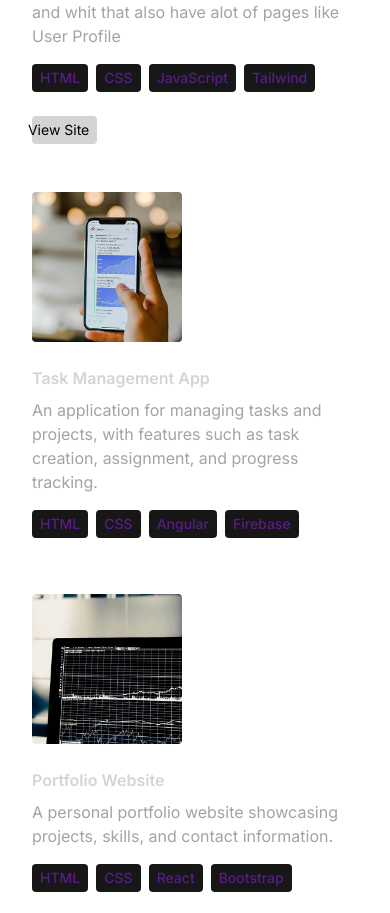
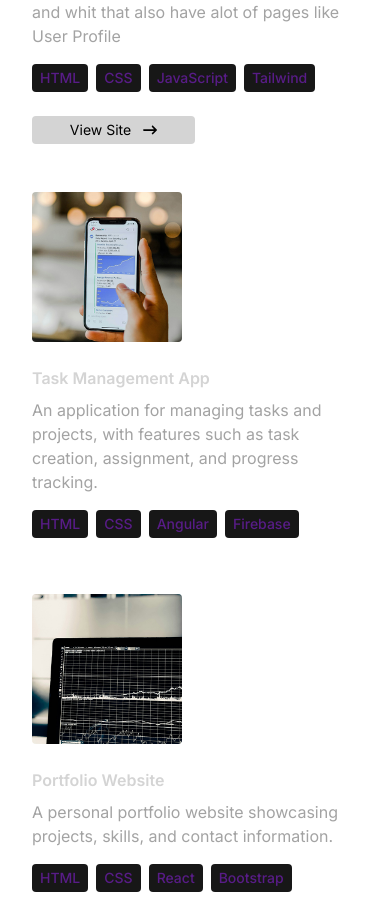
Before and after one commit to UsmanSaleem5/Ali-Subhan, a React (Vite) app: page / in a window 390 px wide. Shown: the part 4925-5838 px from the top of the page. Built offline with nearby package versions, Linux system fonts and the light colour scheme.

Commit message:
Adjust view site button in the project

```diff
--- a/src/Components/Projects.jsx
+++ b/src/Components/Projects.jsx
@@ -37,7 +37,7 @@ function Projects() {
                   href="https://usmansaleem5.github.io/NFT_MarketPlace/"  // Replace with the actual project URL
                   target="_blank"
                   rel="noopener noreferrer"
-                  className="mt-4 w-[20%] justify-center items-center gap-3 px-2 py-1 text-sm bg-neutral-300 whitespace-nowrap text-black rounded hover:bg-blue-600 transition flex"
+                  className="mt-4 max-w-[20%] min-w-[50%] sm:min-w-[20%] justify-center items-center gap-3 px-2 py-1 text-sm bg-neutral-300 whitespace-nowrap text-black rounded hover:bg-blue-600 transition flex"
                 >
                   View Site
                   <FaArrowRightLong />
```
